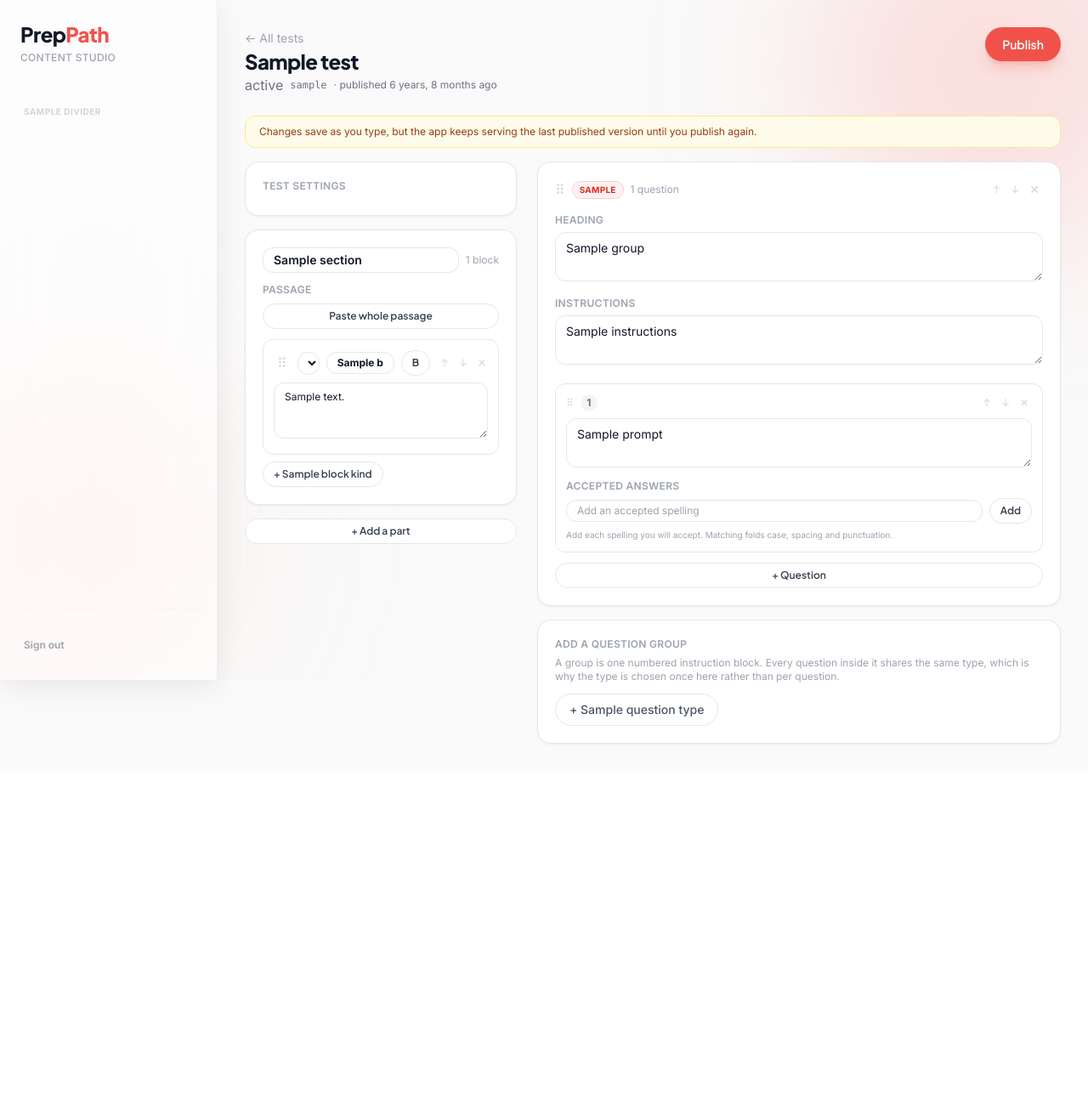
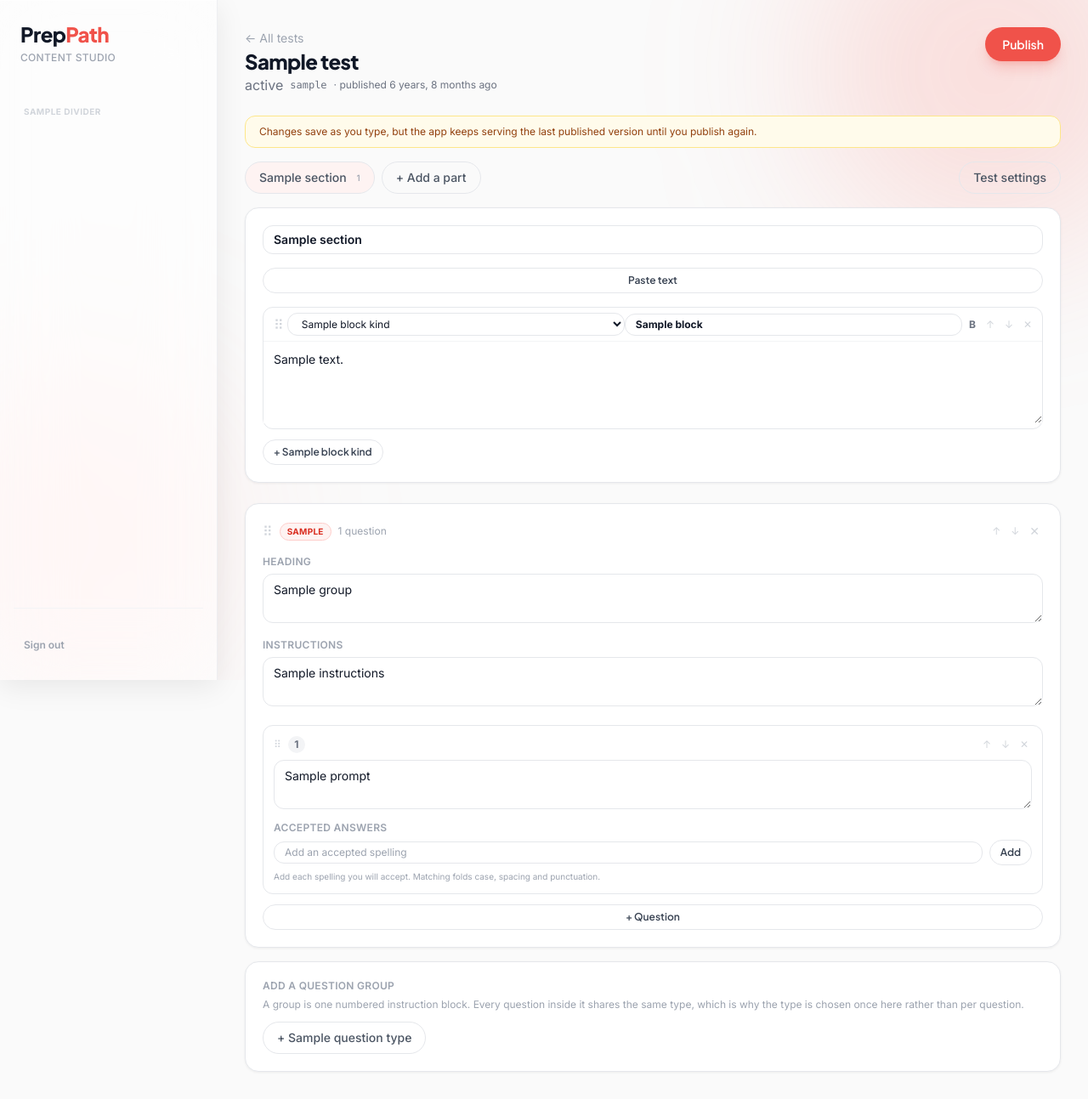
Before and after one commit to DovudbekMurodov/ieltsMock-backend, a Django app: template templates/dashboard/test_edit.html in a window 1280 px wide. Shown: the whole page at 85% size. Before the commit the page ends 876 px from the top, so only its background shows below. Run offline with Django 5.2, Linux system fonts and the light colour scheme; the template is opened without the code that fills it: most values are stand-ins (such as "Sample title", 1, 10 or a date in 2020); form fields are guessed from the names that the template uses.

Commit message:
Put the passage editor on the main stage
Three complaints, one cause: every part of a test was stacked down one 320px
column, so the passage editor was a small box below the fold — and a
three-part paper put three of them there.

The page now shows one part at a time. Tabs across the top pick it, and the
chosen part takes the width: passage on the left, its questions on the right,
both wide. The question counts in the tabs are annotated in the view rather
than counted in the template, so the tabs do not fire a query each.

The block editor grows with its content instead of scrolling inside three
fixed rows, which is what made it unpleasant to read back what you had just
typed. Each block carries its own toolbar — kind, label, bold — and the paste
box no longer replaces by default, so a second text can be added below the
first rather than overwriting it.

The slug is optional on the create form and generated from the title. Inventing
a unique URL by hand for every test is a chore with nothing at the end of it,
and getting it wrong is a "slug already exists" error on the one field the
author cared least about. A slug typed deliberately is still kept.

Collisions take a random suffix rather than a counted one, as asked. Counting
reads better in a list, but it makes the second import's URL depend on how many
came before it; a random tag is stable per test and needs no scan to pick. The
alphabet has no vowels, so a suffix cannot land on a word, and no l/1/0/o, so
it can be read back off a screen.

Co-Authored-By: Claude Opus 5 <noreply@anthropic.com>

```diff
--- a/templates/dashboard/partials/block_list.html
+++ b/templates/dashboard/partials/block_list.html
@@ -3,13 +3,15 @@
   payload is JSON the app renders directly, so a stored HTML string would mean
   rendering author-supplied markup to show a heading.
 {% endcomment %}
-<div id="blocks-{{ section.pk }}" class="space-y-2"
+<div id="blocks-{{ section.pk }}" class="space-y-3"
      data-reorder-url="{% url 'dashboard:hx-reorder' 'section-blocks' section.pk %}">
   {% for block in blocks %}
     <div data-id="{{ block.pk }}" x-data="{ kind: '{{ block.kind }}' }"
-         class="rounded-xl border border-gray-200 bg-white p-3">
-      <div class="flex items-center gap-2 mb-2">
-        <button type="button" data-drag-handle class="cursor-grab text-gray-300 hover:text-gray-500 px-1" aria-hidden="true">⠿</button>
+         class="rounded-xl border border-gray-200 bg-white">
+
+      <div class="flex items-center gap-1.5 border-b border-gray-100 px-2 py-1.5">
+        <button type="button" data-drag-handle
+                class="cursor-grab text-gray-300 hover:text-gray-500 px-1" aria-hidden="true">⠿</button>
 
         <select class="input !py-1 !w-28 text-xs" name="kind" x-model="kind"
                 hx-post="{% url 'dashboard:hx-block' block.pk %}"
@@ -21,16 +23,20 @@
           {% endfor %}
         </select>
 
-        <input x-show="kind !== 'rule'" class="input !py-1 !w-20 text-xs font-bold" name="label" value="{{ block.label }}"
+        <input x-show="kind !== 'rule'" class="input !py-1 !w-16 text-xs font-bold" name="label" value="{{ block.label }}"
                hx-post="{% url 'dashboard:hx-block' block.pk %}"
                hx-trigger="change, keyup changed delay:600ms"
                hx-include="closest [data-id]"
-               placeholder="{% if is_listening %}Speaker{% else %}A{% endif %}"
+               placeholder="{% if is_listening %}Who{% else %}A{% endif %}"
                aria-label="Label">
 
+        {% comment %}
+          Wraps the selection in ** **, then fires change so the existing
+          autosave picks it up — the toolbar does not need its own endpoint.
+        {% endcomment %}
         <button type="button" x-show="kind !== 'rule'"
-                class="btn-secondary btn-sm shrink-0 font-bold"
-                title="Wrap the selected text in **bold**"
+                class="px-2 py-1 rounded-lg text-xs font-bold text-gray-500 hover:bg-gray-100"
+                title="Bold the selected text"
                 @click="
                   const area = $el.closest('[data-id]').querySelector('textarea');
                   const { selectionStart: a, selectionEnd: b, value: v } = area;
@@ -39,6 +45,10 @@
                   area.setSelectionRange(a + 2, a + 2 + (b - a || 4));
                   area.dispatchEvent(new Event('change', { bubbles: true }));
                 ">B</button>
+
+        <span x-show="kind !== 'rule'" class="text-[10px] text-gray-300 hidden sm:inline">
+          **bold**
+        </span>
 
         <div class="ml-auto flex items-center gap-1">
           <button type="button" data-move="up" class="text-gray-300 hover:text-gray-600 px-1 text-xs" aria-label="Move up">↑</button>
@@ -51,21 +61,32 @@
         </div>
       </div>
 
+      {% comment %}
+        Grows with its content. A fixed three rows meant scrolling inside a
+        small box to read a paragraph you are editing, which is the thing that
+        made this editor unpleasant to use.
+      {% endcomment %}
       <textarea x-show="kind !== 'rule'"
-                class="input text-xs" :class="kind === 'heading' ? 'font-bold' : ''"
-                rows="3" name="text"
+                x-init="$el.style.height = Math.max($el.scrollHeight, 96) + 'px'"
+                @input="$el.style.height = 'auto'; $el.style.height = $el.scrollHeight + 'px'"
+                class="w-full border-0 bg-transparent px-3 py-2.5 text-sm leading-relaxed text-gray-800 focus:outline-none focus:ring-0 resize-none"
+                :class="kind === 'heading' ? 'font-bold text-base' : ''"
+                name="text"
                 hx-post="{% url 'dashboard:hx-block' block.pk %}"
                 hx-trigger="change, keyup changed delay:600ms"
                 hx-include="closest [data-id]"
+                placeholder="{% if is_listening %}What they say…{% else %}Write or paste the text…{% endif %}"
                 aria-label="Text">{{ block.text }}</textarea>
 
       {# A divider has no text of its own; show what it will look like instead. #}
-      <div x-show="kind === 'rule'" x-cloak class="py-2">
-        <hr class="border-gray-200">
+      <div x-show="kind === 'rule'" x-cloak class="px-3 py-4">
+        <hr class="border-gray-300">
       </div>
     </div>
   {% empty %}
-    <p class="text-sm text-gray-400 py-4 text-center">Nothing here yet — paste the text above.</p>
+    <p class="text-sm text-gray-400 py-6 text-center">
+      Nothing here yet — paste a text above, or start with a paragraph.
+    </p>
   {% endfor %}
 
   <div class="flex flex-wrap gap-2 pt-1">
--- a/templates/dashboard/test_edit.html
+++ b/templates/dashboard/test_edit.html
@@ -32,15 +32,37 @@
   Changes save as you type, but the app keeps serving the last published version until you publish again.
 </div>
 
-<div class="grid lg:grid-cols-[320px_1fr] gap-6 items-start">
+{% comment %}
+  One part at a time. Stacking every part down one narrow column meant the
+  passage editor was a 320px box below the fold, and a three-part paper put
+  three of them there. The part is chosen here and takes the whole page.
+{% endcomment %}
+<div x-data="{ part: {{ test.sections.all.0.pk|default:0 }}, settings: false }">
 
-  <!-- settings + passage -->
-  <div class="space-y-4">
-    <div class="card p-5">
-      <p class="label">Test settings</p>
+  <div class="flex flex-wrap items-center gap-2 mb-4">
+    {% for section in test.sections.all %}
+      <button type="button" @click="part = {{ section.pk }}"
+              class="pill"
+              :class="part === {{ section.pk }} ? 'bg-coral-50 border-coral-300 text-coral-700' : ''">
+        {{ section.title|default:"Untitled part" }}
+        <span class="text-[10px] text-gray-400 ml-1">{{ section.questions_count }}</span>
+      </button>
+    {% endfor %}
+
+    <form method="post" action="{% url 'dashboard:section-create' test.pk %}" class="inline">
+      {% csrf_token %}
+      <button type="submit" class="pill">+ Add a part</button>
+    </form>
+
+    <button type="button" @click="settings = !settings" class="pill ml-auto">
+      <span x-text="settings ? 'Hide settings' : 'Test settings'">Test settings</span>
+    </button>
+  </div>
+
+  <div x-show="settings" x-cloak class="card p-5 mb-4">
     <form hx-post="{% url 'dashboard:hx-test-meta' test.pk %}"
           hx-trigger="change, keyup changed delay:600ms"
-            class="space-y-3">
+          class="grid gap-3 sm:grid-cols-2 lg:grid-cols-3">
       <input type="hidden" name="version" value="{{ test.version }}">
       {% for field in form %}
         <div>
@@ -52,27 +74,28 @@
   </div>
 
   {% for section in test.sections.all %}
+    <div x-show="part === {{ section.pk }}" x-cloak
+         class="grid gap-6 items-start xl:grid-cols-[minmax(0,1.05fr)_minmax(0,0.95fr)]">
+
+      <!-- the passage: the main stage, not a sidebar -->
+      <div class="space-y-4 min-w-0">
         <div class="card p-5">
-        <div class="flex items-center gap-2 mb-3">
-          <input class="input !py-1 text-sm font-semibold" name="title" value="{{ section.title }}"
+          <div class="flex items-center gap-2 mb-4">
+            <input class="input !py-1.5 text-sm font-semibold" name="title" value="{{ section.title }}"
                    hx-post="{% url 'dashboard:hx-section' section.pk %}"
                    hx-trigger="change, keyup changed delay:600ms"
                    aria-label="Part name">
-          <span class="text-xs text-gray-400 whitespace-nowrap shrink-0">
-            {{ section.blocks.count }} block{{ section.blocks.count|pluralize }}
-          </span>
             {% if test.sections.count > 1 %}
-            <button type="button" class="text-gray-300 hover:text-red-500 px-1 text-xs shrink-0"
+              <button type="button" class="text-gray-300 hover:text-red-500 px-1 text-sm shrink-0"
                       aria-label="Delete this part"
                       hx-delete="{% url 'dashboard:hx-section' section.pk %}"
                       hx-confirm="Delete this part and every question in it?">✕</button>
             {% endif %}
           </div>
-        <p class="label mb-2">{% if is_listening %}Transcript{% else %}Passage{% endif %}</p>
 
-        <div x-data="{ open: false }">
-          <button type="button" @click="open = !open" class="btn-secondary btn-sm w-full mb-3">
-            <span x-text="open ? 'Close paste box' : 'Paste whole {% if is_listening %}transcript{% else %}passage{% endif %}'"></span>
+          <div x-data="{ open: false }" class="mb-4">
+            <button type="button" @click="open = !open" class="btn-secondary btn-sm w-full">
+              <span x-text="open ? 'Close paste box' : 'Paste {% if is_listening %}transcript{% else %}text{% endif %}'"></span>
             </button>
 
             <form x-show="open" x-cloak
@@ -80,10 +103,10 @@
                   hx-target="#blocks-{{ section.pk }}"
                   hx-swap="outerHTML"
                   @htmx:after-request="open = false"
-                class="space-y-2 mb-4">
+                  class="space-y-2 mt-2">
               {{ bulk_form.text }}
               <label class="flex items-center gap-2 text-xs text-gray-500">
-              <input type="checkbox" name="replace" checked class="accent-coral-500">
+                <input type="checkbox" name="replace" class="accent-coral-500">
                 Replace what is there
               </label>
               {% if not is_listening %}
@@ -92,7 +115,10 @@
                   Letter the paragraphs A, B, C
                 </label>
               {% endif %}
-            <button type="submit" class="btn-primary btn-sm w-full">Import</button>
+              <p class="text-[11px] text-gray-400">
+                Leave "replace" off to add a second text below the first.
+              </p>
+              <button type="submit" class="btn-primary btn-sm w-full">Add</button>
             </form>
           </div>
 
@@ -105,17 +131,10 @@
             {% include "dashboard/partials/section_audio.html" with section=section assets=audio_assets visibility_choices=visibility_choices %}
           </div>
         {% endif %}
-    {% endfor %}
-
-    <form method="post" action="{% url 'dashboard:section-create' test.pk %}">
-      {% csrf_token %}
-      <button type="submit" class="btn-secondary btn-sm w-full">+ Add a part</button>
-    </form>
       </div>
 
-  <!-- questions -->
-  <div class="space-y-4">
-    {% for section in test.sections.all %}
+      <!-- questions for this part -->
+      <div class="space-y-4 min-w-0">
         <div id="groups-{{ section.pk }}" class="space-y-4"
              data-reorder-url="{% url 'dashboard:hx-reorder' 'section-groups' section.pk %}">
           {% for group in section.groups.all %}
@@ -141,8 +160,10 @@
             {% endfor %}
           </div>
         </div>
+      </div>
+
+    </div>
   {% endfor %}
-  </div>
 </div>
 {% endblock %}
 
```
Also changed, not shown: apps/content/slugs.py (+25 -12 lines), apps/dashboard/editor.py (+6 -1 lines), apps/dashboard/forms.py (+20 -0 lines), tests/test_importing.py (+8 -8 lines), tests/test_parts_and_blocks.py (+78 -0 lines). Lines whose indentation alone changed are shown as unchanged.
